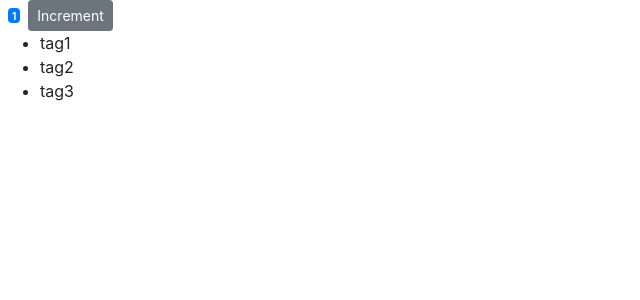
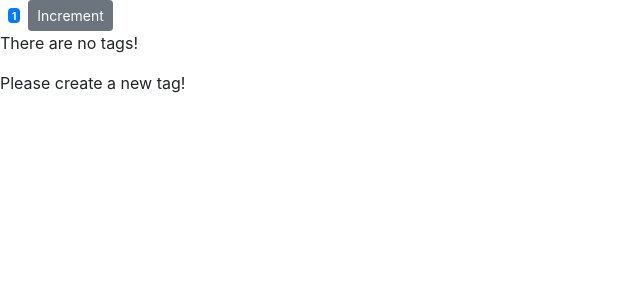
Before and after one commit to shreyamkela/ReactJS_Crash_Course_Mosh, a React (Create React App) app in the folder counter-app/: page / in a window 1280 px wide. Shown: the top 300 px of the page, without its empty margins (0-640 px from the left). Built offline with nearby package versions, Linux system fonts and the light colour scheme.

Commit message:
passing if else and iterator into JSX

```diff
--- a/counter-app/src/components/counter.jsx
+++ b/counter-app/src/components/counter.jsx
@@ -4,7 +4,7 @@
   state = {
     count: 1,
     imageURL: "https://picsum.photos/200", // generate random image and pass into jsx
-    tags: ["tag1", "tag2", "tag3"]
+    tags: []
   };
 
   styles = {
@@ -45,6 +45,20 @@
     // The HTML <span> tag is used for grouping and applying styles to inline elements. There is a difference between the span tag and the div tag. The span tag is used with inline elements whilst the div tag is used with block-level content.
     */
 
+  renderTags() {
+    // To pass an if else inside JSX. Here if there are no tags, we output the below string, otherwise we output the tags themselves
+    if (this.state.tags.length === 0) return <p> There are no tags! </p>;
+
+    return (
+      // To pass an iterate kind of method inside JSX. Now here we have eto include the tags list. We do this by using the unordered list tag. Then inside that we need to render each list item. We dont have loops in JSX, like in angular but we have the map function that we can use inside JSX to list all the elements inside an object. indie the map function we use an arrow function to list each item using li tag. Rach list item needs to have a unique id for React to be able to function properly (because if the list ids are same then react doesnt know how to track individual item changes inside the list), and for that we save the value of tage as the key itself, for the li tag
+      <ul>
+        {this.state.tags.map(tag => (
+          <li key={tag}> {tag} </li>
+        ))}
+      </ul>
+    );
+  }
+
   render() {
     return (
       <div>
@@ -52,12 +66,10 @@
           {this.formatCount()}
         </span>
         <button className="btn btn-secondary btn-sm"> Increment </button>
-        <ul>
-          {this.state.tags.map(tag => (
-            <li key={tag}> {tag} </li>
-          ))}
-        </ul>
-        {/*This is how we comment in JSX, i.e multiline comment within curly braces. Now here we have eto include the tags list. We do this by using the unordered list tag. Then inside that we need to render each list item. We dont have loops in JSX, like in angular but we have the map function that we can use inside JSX to list all the elements inside an object. indie the map function we use an arrow function to list each item using li tag. Rach list item needs to have a unique id for React to be able to function properly (because if the list ids are same then react doesnt know how to track individual item changes inside the list), and for that we save the value of tage as the key itself, for the li tag */}
+        {this.renderTags()}
+        {/*This is how we comment in JSX, i.e multiline comment within curly braces. Here we have passed the if else method into JSX. We can also directly do an if else kind of structure inside JSX using && operator*/}
+        {this.state.tags.length === 0 && "Please create a new tag!"}{" "}
+        {/* This is using if else with &&, directly inside JSX. In Javascript, we can apply logical operators even on non-boolean objects. The && and || operators actually return the value of one of the specified operands, so if these operators are used with non-Boolean values, they will return a non-Boolean value - https://developer.mozilla.org/en-US/docs/Web/JavaScript/Reference/Operators/Logical_Operators */}
       </div>
     );
   }
```
